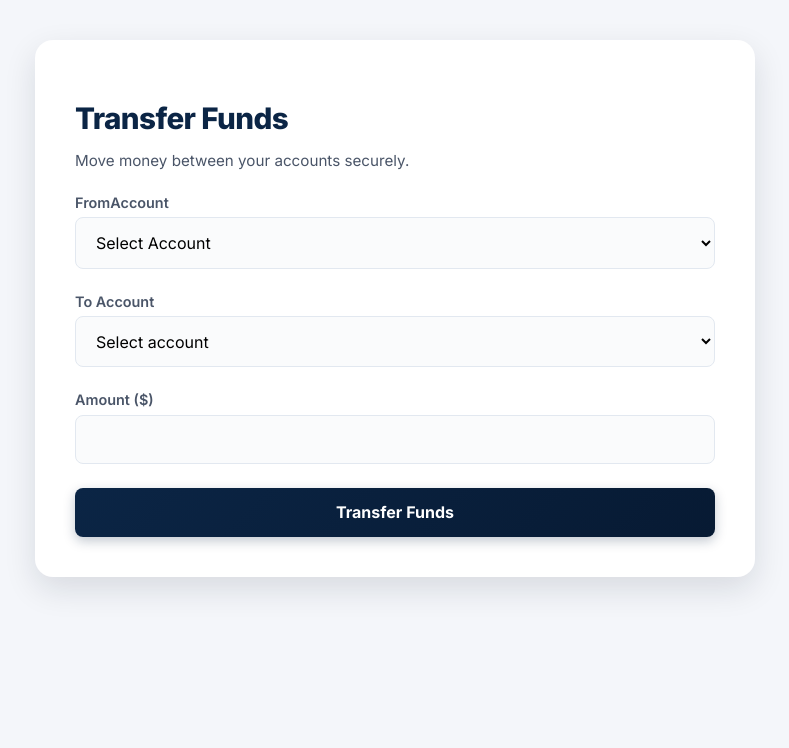
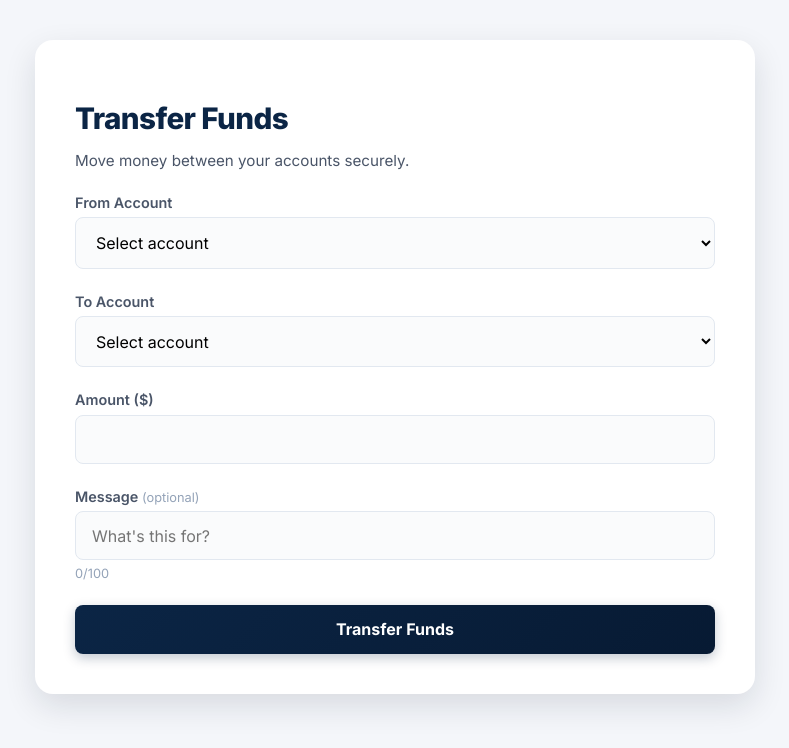
Before and after one commit to BalwantSandhu/bnb-banking, an Angular app: page /transactions/transfer in a window 1280 px wide. Shown: the top 748 px of the page, without its empty margins (245-1034 px from the left). Built offline with nearby package versions, Linux system fonts and the light colour scheme.

Commit message:
Added messge feature with transfer and added transfer summary at end of page

```diff
--- a/src/app/core/services/account.service.ts
+++ b/src/app/core/services/account.service.ts
@@ -77,7 +77,7 @@ export class AccountService {
     return this.accountsSignal().find(acc => acc.id === id);
   }
 
-  transferFunds(fromId: string, toId: string, amount: number): { success: boolean; message: string } {
+  transferFunds(fromId: string, toId: string, amount: number, note?: string): { success: boolean; message: string } {
     const from = this.getAccountById(fromId);
     const to = this.getAccountById(toId);
 
@@ -105,8 +105,12 @@ export class AccountService {
     const updatedFrom = this.getAccountById(fromId)!;
     const updatedTo = this.getAccountById(toId)!;
 
-    this.recordTransaction(fromId, 'transfer-out', amount, updatedFrom.balance, `Transfer to ${to.name}`);
-    this.recordTransaction(toId, 'transfer-in', amount, updatedTo.balance, `Transfer from ${from.name}`);
+    const trimmedNote = note?.trim();
+    const outDesc = trimmedNote ? `Transfer to ${to.name} — "${trimmedNote}"` : `Transfer to ${to.name}`;
+    const inDesc = trimmedNote ? `Transfer from ${from.name} — "${trimmedNote}"` : `Transfer from ${from.name}`;
+
+    this.recordTransaction(fromId, 'transfer-out', amount, updatedFrom.balance, outDesc);
+    this.recordTransaction(toId, 'transfer-in', amount, updatedTo.balance, inDesc);
 
     return { success: true, message: 'Transfer successful.' };
   }
--- a/src/app/features/transactions/transfer-funds/transfer-funds.component.html
+++ b/src/app/features/transactions/transfer-funds/transfer-funds.component.html
@@ -5,12 +5,12 @@
     <form [formGroup]="transferForm" (ngSubmit)="onSubmit()" novalidate>
 
       <div class="form-field">
-            <label for="fromAccountId">FromAccount</label>
-            <select id="fromAccountId" formControlName="fromAccountId"
+        <label for="fromAccountId">From Account</label>
+        <select id="fromAccountId" formControlName="fromAccountId" (change)="onFromAccountChange()"
           [attr.aria-invalid]="fromAccountId?.invalid && (fromAccountId?.touched || submitted)">
-                <option value="" disabled>Select Account</option>
+          <option value="" disabled>Select account</option>
           <option *ngFor="let acc of accounts()" [value]="acc.id">
-                    {{ acc.name }} ({{ acc.type }}) - ${{ acc.balance | number:'1.2-2' }}
+            {{ acc.name }} ({{ acc.type }}) — ${{ acc.balance | number:'1.2-2' }}
           </option>
         </select>
         <p class="hint-text" *ngIf="selectedFromBalance() !== null">
@@ -26,12 +26,15 @@
         <select id="toAccountId" formControlName="toAccountId"
           [attr.aria-invalid]="toAccountId?.invalid && (toAccountId?.touched || submitted)">
           <option value="" disabled>Select account</option>
-              <option *ngFor="let acc of accounts()" [value]="acc.id">
+          <option *ngFor="let acc of availableToAccounts()" [value]="acc.id">
             {{ acc.name }} ({{ acc.type }})
           </option>
         </select>
         <p class="error-text" *ngIf="toAccountId?.invalid && (toAccountId?.touched || submitted)" role="alert">
           Please select the destination account.
+        </p>
+        <p class="error-text" *ngIf="transferForm.errors?.['sameAccount'] && (toAccountId?.touched || submitted)" role="alert">
+          From and To accounts cannot be the same.
         </p>
       </div>
 
@@ -47,12 +50,29 @@
           aria-describedby="amount-error"
         />
         <p id="amount-error" class="error-text" *ngIf="amount?.invalid && (amount?.touched || submitted)" role="alert">
-                <span *ngIf="amount?.errors?.['required']">Amount is required</span>
-                <span *ngIf="amount?.errors?.['min']">Amount must be greater than $0</span>
+          <span *ngIf="amount?.errors?.['required']">Amount is required.</span>
+          <span *ngIf="amount?.errors?.['min']">Amount must be greater than $0.</span>
         </p>
         <p class="error-text" *ngIf="transferForm.errors?.['insufficientBalance'] && (amount?.touched || submitted)" role="alert">
           Insufficient funds. Available: ${{ transferForm.errors?.['insufficientBalance']?.available | number:'1.2-2' }},
           requested: ${{ transferForm.errors?.['insufficientBalance']?.requested | number:'1.2-2' }}.
+        </p>
+      </div>
+
+      <div class="form-field">
+        <label for="note">Message <span class="optional-tag">(optional)</span></label>
+        <input
+          id="note"
+          type="text"
+          formControlName="note"
+          placeholder="What's this for?"
+          maxlength="100"
+          [attr.aria-invalid]="note?.invalid && (note?.touched || submitted)"
+          aria-describedby="note-error"
+        />
+        <p class="hint-text">{{ note?.value?.length || 0 }}/100</p>
+        <p id="note-error" class="error-text" *ngIf="note?.invalid && (note?.touched || submitted)" role="alert">
+          Message cannot exceed 100 characters.
         </p>
       </div>
 
@@ -61,5 +81,30 @@
       <p class="result-message" [class.result-message--success]="resultSuccess()" [class.result-message--error]="!resultSuccess()" *ngIf="resultMessage()" role="status">
         {{ resultMessage() }}
       </p>
+
     </form>
+
+    <div class="transfer-summary" *ngIf="lastTransfer() as summary">
+      <p class="transfer-summary-label">TRANSFER SUMMARY</p>
+      <div class="transfer-summary-row">
+        <span>From</span>
+        <strong>{{ summary.fromName }}</strong>
       </div>
+      <div class="transfer-summary-row">
+        <span>To</span>
+        <strong>{{ summary.toName }}</strong>
+      </div>
+      <div class="transfer-summary-row">
+        <span>Amount</span>
+        <strong>${{ summary.amount | number:'1.2-2' }}</strong>
+      </div>
+      <div class="transfer-summary-row" *ngIf="summary.note">
+        <span>Message</span>
+        <strong>{{ summary.note }}</strong>
+      </div>
+      <div class="transfer-summary-row">
+        <span>Date</span>
+        <strong>{{ summary.timestamp | date:'medium' }}</strong>
+      </div>
+    </div>
+  </div>
--- a/src/app/features/transactions/transfer-funds/transfer-funds.component.scss
+++ b/src/app/features/transactions/transfer-funds/transfer-funds.component.scss
@@ -33,7 +33,13 @@
     color: var(--bnb-grey-text);
   }
 
-  select, input[type="number"] {
+  .optional-tag {
+    font-weight: 400;
+    color: var(--bnb-grey-muted);
+    font-size: 0.8rem;
+  }
+
+  select, input[type="number"], input[type="text"] {
     width: 100%;
     padding: 0.85rem 1rem;
     border: 1.5px solid var(--bnb-border);
@@ -85,3 +91,40 @@
       color: var(--bnb-red);
     }
   }
+
+  .transfer-summary {
+    margin-top: var(--space-lg);
+    padding: var(--space-md);
+    border-radius: var(--radius-md);
+    background: var(--bnb-grey-bg);
+    border: 1px solid var(--bnb-border);
+  }
+
+  .transfer-summary-label {
+    font-size: 0.72rem;
+    letter-spacing: 0.08em;
+    font-weight: 700;
+    color: var(--bnb-grey-muted);
+    margin-bottom: var(--space-sm);
+  }
+
+  .transfer-summary-row {
+    display: flex;
+    justify-content: space-between;
+    padding: 0.5rem 0;
+    border-bottom: 1px solid var(--bnb-border);
+    font-size: 0.9rem;
+
+    &:last-child {
+      border-bottom: none;
+    }
+
+    span {
+      color: var(--bnb-grey-text);
+    }
+
+    strong {
+      color: #1A202C;
+      font-weight: 600;
+    }
+  }
--- a/src/app/features/transactions/transfer-funds/transfer-funds.component.ts
+++ b/src/app/features/transactions/transfer-funds/transfer-funds.component.ts
@@ -1,8 +1,17 @@
 import { Component, computed, signal } from '@angular/core';
 import { FormBuilder, FormGroup, Validators } from '@angular/forms';
+import { Router } from '@angular/router';
 import { AccountService } from '../../../core/services/account.service';
-import { Router } from '@angular/router';
 import { sufficientBalanceValidator } from '../../../shared/validators/sufficient-balance.validator';
+import { sameAccountValidator } from '../../../shared/validators/same-account.validator';
+
+interface TransferSummary {
+  fromName: string;
+  toName: string;
+  amount: number;
+  note: string;
+  timestamp: Date;
+}
 
 @Component({
   selector: 'app-transfer-funds',
@@ -15,24 +24,28 @@ export class TransferFundsComponent {
   submitted = false;
   resultMessage = signal<string | null>(null);
   resultSuccess = signal<boolean>(false);
+  lastTransfer = signal<TransferSummary | null>(null);
   accounts;
 
   constructor(
     private fb: FormBuilder,
     private accountService: AccountService,
     private router: Router
-  ){
-
+  ) {
     this.accounts = this.accountService.accounts; //signal, whcih reads directly in template
 
     this.transferForm = this.fb.group(
       {
         fromAccountId: ['', Validators.required],
         toAccountId: ['', Validators.required],
-        amount: [null, [Validators.required, Validators.min(0.01)]]
+        amount: [null, [Validators.required, Validators.min(0.01)]],
+        note: ['', Validators.maxLength(100)]
       },
       {
-        validators: sufficientBalanceValidator(() => this.accountService.accounts())
+        validators: [
+          sameAccountValidator(),
+          sufficientBalanceValidator(() => this.accountService.accounts())
+        ]
       }
     );
   }
@@ -40,30 +53,54 @@ export class TransferFundsComponent {
   get fromAccountId() { return this.transferForm.get('fromAccountId'); }
   get toAccountId() { return this.transferForm.get('toAccountId'); }
   get amount() { return this.transferForm.get('amount'); }
+  get note() { return this.transferForm.get('note'); }
 
-   // Computed signal: available balance of whichever account is currently selected as "from"
-   selectedFromBalance = computed(() => {
+  selectedFromBalance = computed(() => {
     const id = this.transferForm?.get('fromAccountId')?.value;
     return this.accountService.getAccountById(id)?.balance ?? null;
   });
 
-  onSubmit(): void{
+  availableToAccounts() {
+    const fromId = this.transferForm.get('fromAccountId')?.value;
+    return this.accounts().filter(acc => acc.id !== fromId);
+  }
+
+  onFromAccountChange(): void {
+    const fromId = this.transferForm.get('fromAccountId')?.value;
+    const toId = this.transferForm.get('toAccountId')?.value;
+    if (fromId && toId && fromId === toId) {
+      this.transferForm.get('toAccountId')?.setValue('');
+    }
+  }
+
+  onSubmit(): void {
     this.submitted = true;
     this.resultMessage.set(null);
 
-    if(this.transferForm.invalid){
+    if (this.transferForm.invalid) {
       this.transferForm.markAllAsTouched();
       return;
     }
 
-    const { fromAccountId, toAccountId, amount } = this.transferForm.value;
-    const result = this.accountService.transferFunds(fromAccountId, toAccountId, amount);
+    const { fromAccountId, toAccountId, amount, note } = this.transferForm.value;
+    const fromAccount = this.accountService.getAccountById(fromAccountId);
+    const toAccount = this.accountService.getAccountById(toAccountId);
+
+    const result = this.accountService.transferFunds(fromAccountId, toAccountId, amount, note);
 
     this.resultSuccess.set(result.success);
     this.resultMessage.set(result.message);
 
-    if(result.success){
-      this.transferForm.reset({ fromAccountId: '', toAccountId: '', amount: null });
+    if (result.success) {
+      this.lastTransfer.set({
+        fromName: fromAccount?.name ?? '',
+        toName: toAccount?.name ?? '',
+        amount,
+        note: note?.trim() || '',
+        timestamp: new Date()
+      });
+
+      this.transferForm.reset({ fromAccountId: '', toAccountId: '', amount: null, note: '' });
       this.submitted = false;
     }
   }
--- /dev/null
+++ b/src/app/shared/validators/same-account.validator.ts
@@ -0,0 +1,19 @@
+import { AbstractControl, ValidationErrors, ValidatorFn } from '@angular/forms';
+
+/**
+ * Custom cross-field validator.
+ * Ensures fromAccountId and toAccountId aren't the same account.
+ * Applied at the FormGroup level since it needs both fields together.
+ */
+export function sameAccountValidator(): ValidatorFn {
+  return (group: AbstractControl): ValidationErrors | null => {
+    const fromAccountId = group.get('fromAccountId')?.value;
+    const toAccountId = group.get('toAccountId')?.value;
+
+    if (fromAccountId && toAccountId && fromAccountId === toAccountId) {
+      return { sameAccount: true };
+    }
+
+    return null;
+  };
+}
```
Lines whose indentation alone changed are shown as unchanged.
